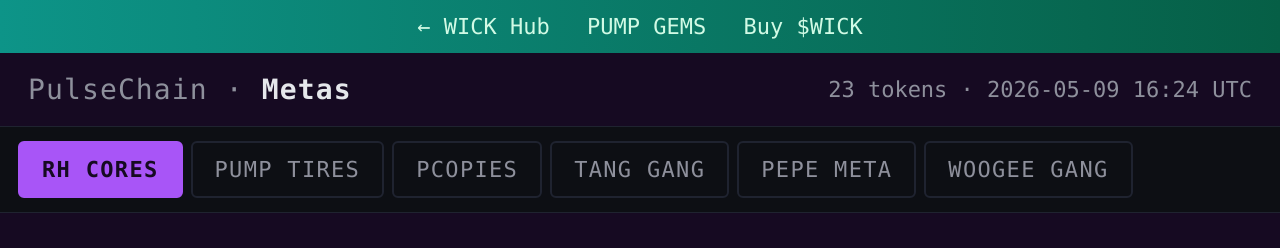
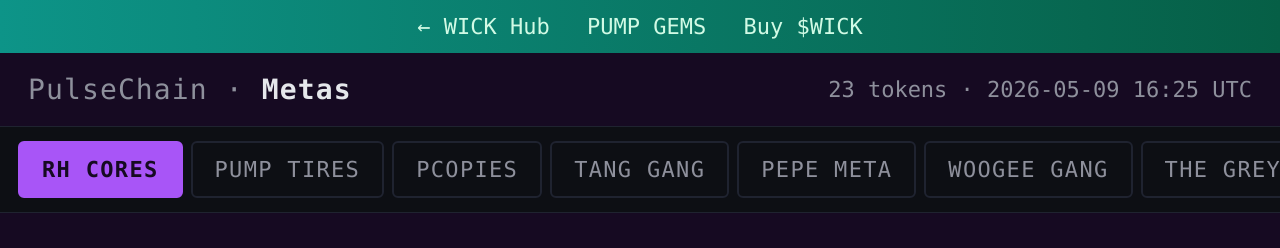
Before and after one commit to aitools420/meta-wick-pics, a plain HTML site: page index.html in a window 1280 px wide. Shown: the top 248 px of the page. Drawn offline with Linux system fonts and the light colour scheme.

Commit message:
add: THE GREYS tab (appended at end)
Co-Authored-By: Claude Opus 4.7 (1M context) <noreply@anthropic.com>

```diff
--- a/index.html
+++ b/index.html
@@ -79,7 +79,7 @@
 </div>
 <header>
   <h1>PulseChain · <b>Metas</b></h1>
-  <div class="meta">23 tokens · 2026-05-09 16:24 UTC</div>
+  <div class="meta">23 tokens · 2026-05-09 16:25 UTC</div>
 </header>
 
 <nav class="tabs" id="tabs">
@@ -89,6 +89,7 @@
 <button data-tab="tang-gang" class="">TANG GANG</button>
 <button data-tab="pepe-meta" class="">PEPE META</button>
 <button data-tab="woogee-gang" class="">WOOGEE GANG</button>
+<button data-tab="the-greys" class="">THE GREYS</button>
 </nav>
 
 <main>
@@ -120,6 +121,7 @@
 <tr><td class="c-logo"><span class="logo-empty"></span></td><td class="c-token"><a href="https://dexscreener.com/pulsechain/0x95ED59aE373C830E771379A4B3F5616512e8E9c5" target="_blank" rel="noopener noreferrer">ACO</a></td><td class="c-founder">mOGtorPls</td><td class="c-supply">369B</td><td class="c-mcap">$6,595</td><td class="c-liq">$92</td><td class="c-liq-mcap-pct">1.39%</td><td class="c-shark-cost-usd">$6.59</td><td class="c-lp-burn">80%</td><td class="c-token-burn-pct">35.7%</td><td class="c-top5-pct">28.1%</td><td class="c-buy"><a class="buy-btn" href="https://swap.wick.pics/?from=PLS&amp;to=0x95ED59aE373C830E771379A4B3F5616512e8E9c5&amp;amount=7000000" target="_blank" rel="noopener noreferrer">BUY</a></td><td class="c-ca"><a href="https://dexscreener.com/pulsechain/0x95ED59aE373C830E771379A4B3F5616512e8E9c5" target="_blank" rel="noopener noreferrer" title="0x95ED59aE373C830E771379A4B3F5616512e8E9c5">0x95ED…E9c5</a></td></tr></tbody></table></div></section>
 <section class="panel" data-panel="pepe-meta"><h2>PEPE META <span class="count">· 0 tokens</span></h2><div class="table-wrap"><table><thead><tr><th></th><th>TOKEN</th><th>FOUNDER</th><th>SUPPLY</th><th>MARKET CAP</th><th>LIQ</th><th>LIQ / MCAP</th><th>COST OF SHARK ($)</th><th>LP BURN</th><th>TOKEN BURN (%)</th><th>HOLDERS TOP 10 (%)</th><th>BUY</th><th>CA</th></tr></thead><tbody><tr><td colspan="13" class="empty-row">no tokens added yet — edit data.json + rebuild</td></tr></tbody></table></div></section>
 <section class="panel" data-panel="woogee-gang"><h2>WOOGEE GANG <span class="count">· 0 tokens</span></h2><div class="table-wrap"><table><thead><tr><th></th><th>TOKEN</th><th>FOUNDER</th><th>SUPPLY</th><th>MARKET CAP</th><th>LIQ</th><th>LIQ / MCAP</th><th>COST OF SHARK ($)</th><th>LP BURN</th><th>TOKEN BURN (%)</th><th>HOLDERS TOP 10 (%)</th><th>BUY</th><th>CA</th></tr></thead><tbody><tr><td colspan="13" class="empty-row">no tokens added yet — edit data.json + rebuild</td></tr></tbody></table></div></section>
+<section class="panel" data-panel="the-greys"><h2>THE GREYS <span class="count">· 0 tokens</span></h2><div class="table-wrap"><table><thead><tr><th></th><th>TOKEN</th><th>FOUNDER</th><th>SUPPLY</th><th>MARKET CAP</th><th>LIQ</th><th>LIQ / MCAP</th><th>COST OF SHARK ($)</th><th>LP BURN</th><th>TOKEN BURN (%)</th><th>HOLDERS TOP 10 (%)</th><th>BUY</th><th>CA</th></tr></thead><tbody><tr><td colspan="13" class="empty-row">no tokens added yet — edit data.json + rebuild</td></tr></tbody></table></div></section>
 </main>
 
 <footer>
```
